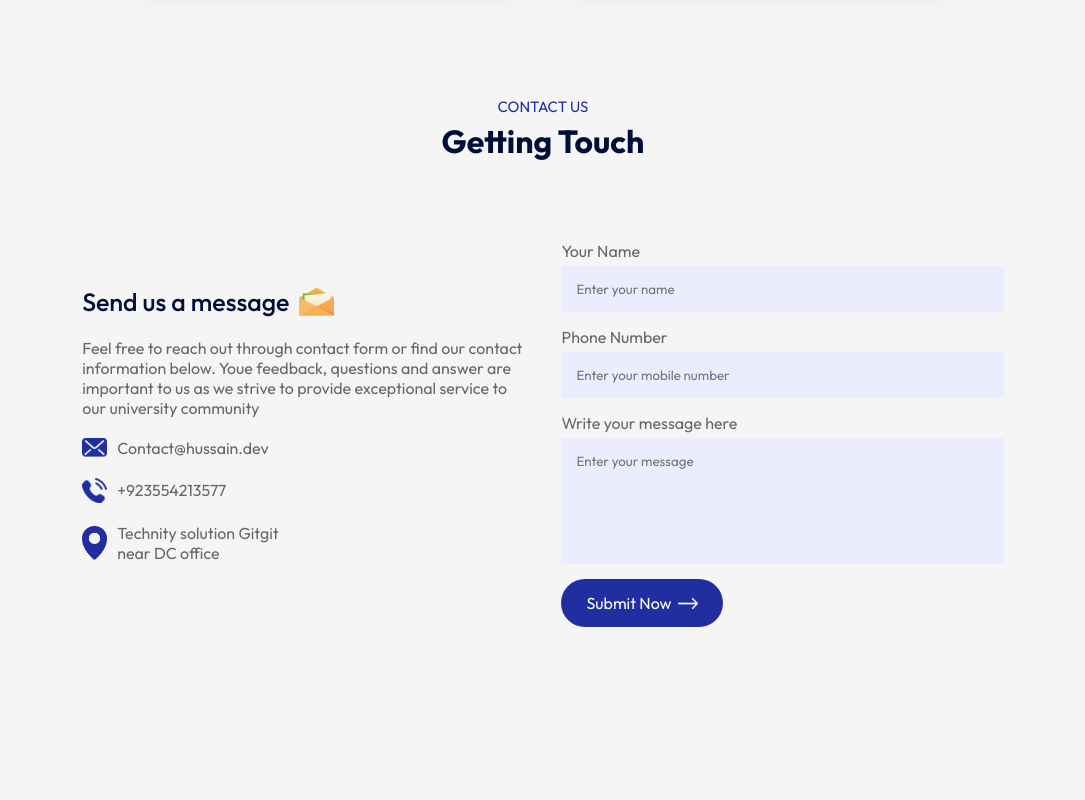
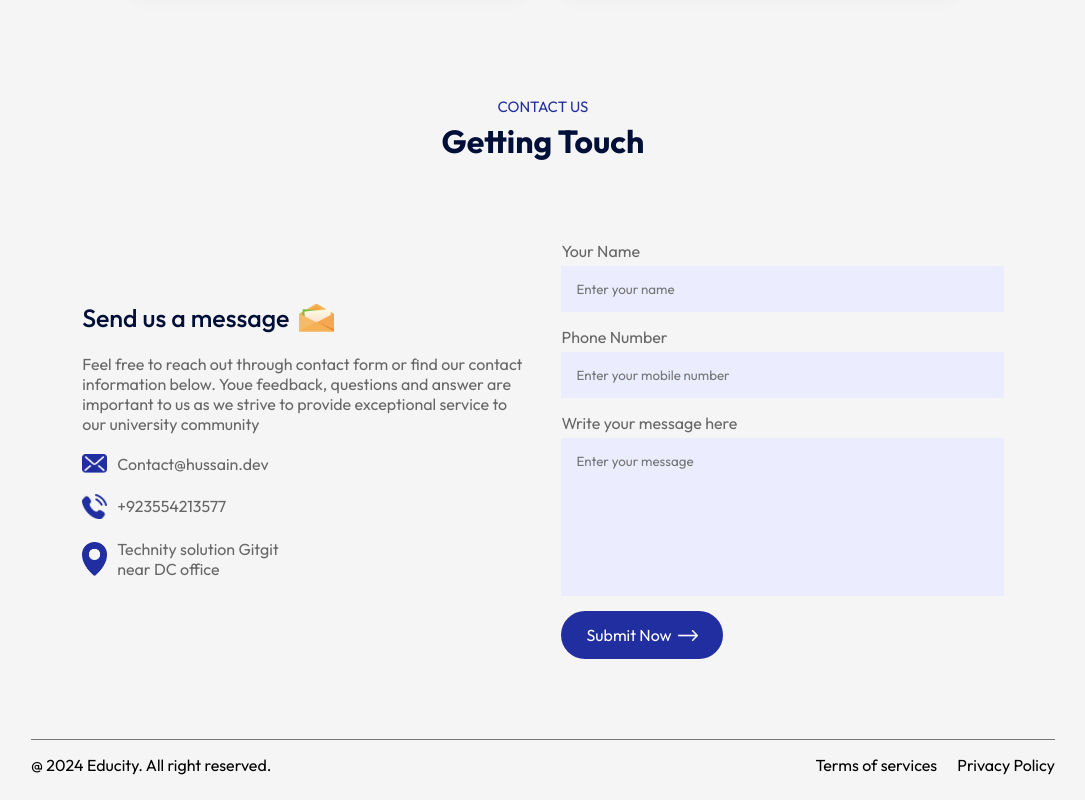
Before and after one commit to Hussain47727/Fully-Responsive-Website-in-React, a React (Vite) app in the folder Fully-Responsive-Site/: page / in a window 1280 px wide. Shown: the part 2943-3743 px from the top of the page, without its empty margins (97-1182 px from the left). Before the commit the page ends 3650 px from the top, so only its background shows below. Built offline with nearby package versions, Linux system fonts and the light colour scheme.

Commit message:
'streak-4'

```diff
--- a/Fully-Responsive-Site/src/App.jsx
+++ b/Fully-Responsive-Site/src/App.jsx
@@ -7,7 +7,7 @@ import About from './components/About/About'
 import Campus from './components/campus/Campus'
 import Testimonials from './components/Testimonials/Testimonials'
 import Contact from './components/Contact/Contact'
-
+import Footer from './components/Footer/Footer'
 const App = () => {
   return (
     <div>
@@ -23,7 +23,7 @@ const App = () => {
       <Testimonials />
       <Title subTitle = 'Contact Us' title = 'Getting Touch'/>
       <Contact />
-
+      <Footer />
       </div>
     </div>
   )
--- a/Fully-Responsive-Site/src/components/Contact/Contact.jsx
+++ b/Fully-Responsive-Site/src/components/Contact/Contact.jsx
@@ -31,7 +31,7 @@ const Contact = () => {
             <label > Phone Number</label>
             <input type="tel" name='phone' placeholder='Enter your mobile number' required />
             <label>Write your message here</label>
-            <textarea name="messafe" id="" rows='6' placeholder='Enter your message' required></textarea>
+            <textarea name="messafe" id="" rows='8' placeholder='Enter your message' required></textarea>
             <button type='submit' className='btn dark-btn'>Submit Now <img src={white_arrow} alt="" /></button>
           </form>
         </div>
--- a/Fully-Responsive-Site/src/components/Footer/Footer.css
+++ b/Fully-Responsive-Site/src/components/Footer/Footer.css
@@ -0,0 +1,13 @@
+.footer{
+    margin: 10px auto;
+    display: flex;
+    align-items: center;
+    justify-content:space-between;
+    border-top: 1px solid #797979;
+    padding: 15px 0;
+}
+.footer ul li{
+    list-style: none;
+    display: inline-block;
+    margin-left: 20px;
+}
--- a/Fully-Responsive-Site/src/components/Footer/Footer.jsx
+++ b/Fully-Responsive-Site/src/components/Footer/Footer.jsx
@@ -1,8 +1,14 @@
 import React from 'react'
+import './Footer.css'
 
 const Footer = () => {
   return (
-    <div>
+    <div className='footer'>
+        <p>@ 2024 Educity. All right reserved.</p>
+        <ul>
+            <li>Terms of services</li>
+            <li>Privacy Policy</li>
+        </ul>
 
     </div>
   )
```
